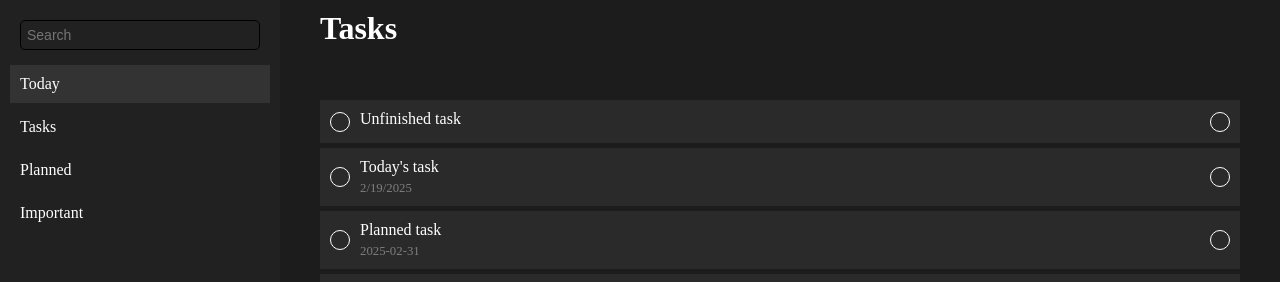
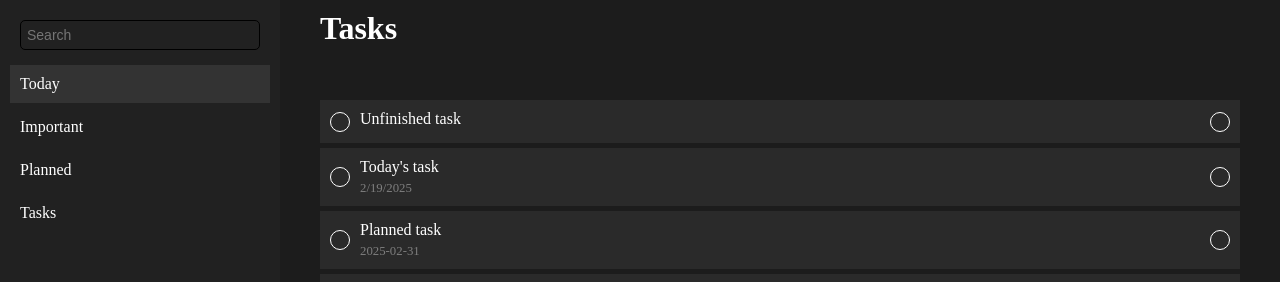
Before and after one commit to dmytro-chumak/react-to-do, a Next.js app: page /tasks in a window 1280 px wide. Shown: the top 282 px of the page. Built offline with nearby package versions, Linux system fonts and the light colour scheme.

Commit message:
fix: correct menu item URL

```diff
--- a/src/components/sidebar/sidebar.jsx
+++ b/src/components/sidebar/sidebar.jsx
@@ -46,16 +46,16 @@ function Menu() {
       value: "Today",
     },
     {
-      url: "/tasks",
-      value: "Tasks",
+      url: "/important",
+      value: "Important",
     },
     {
       url: "/planned",
       value: "Planned",
     },
     {
-      url: "/important",
-      value: "Important",
+      url: "/tasks",
+      value: "Tasks",
     },
   ];
 
@@ -79,12 +79,7 @@ function MenuItem({ url, value, active, setActivePage }) {
     <li
       className={styles.menuItem + " " + (active ? styles.menuItemActive : "")}
     >
-      <Link
-        href={url}
-        className={styles.menuItem}
-        scroll={false}
-        onClick={() => setActivePage(value)}
-      >
+      <Link href={url} scroll={false} onClick={() => setActivePage(value)}>
         {value}
       </Link>
     </li>
--- a/src/components/sidebar/sidebar.module.css
+++ b/src/components/sidebar/sidebar.module.css
@@ -32,12 +32,12 @@
 }
 
 .menuItem {
-  padding: 5px;
+  padding: 10px;
   font-size: 16px;
   cursor: pointer;
 }
 
-.menuItem:hover:not(.menuItemActive) {
+.menuItem:hover {
   background-color: var(--menu-item-bg-hover);
 }
 
```
